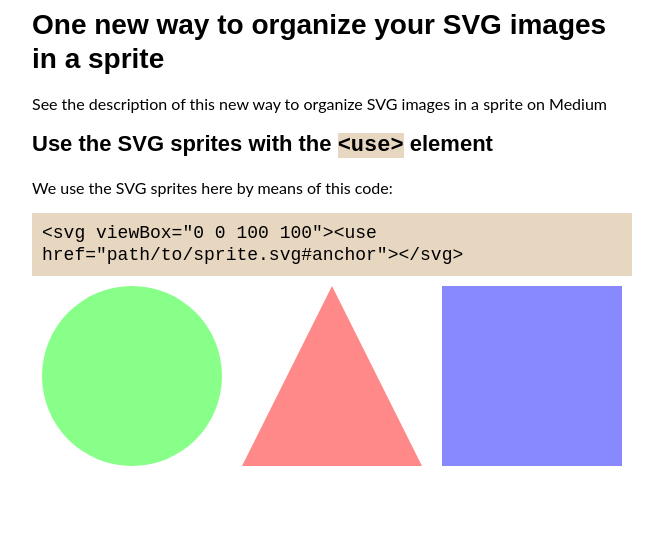
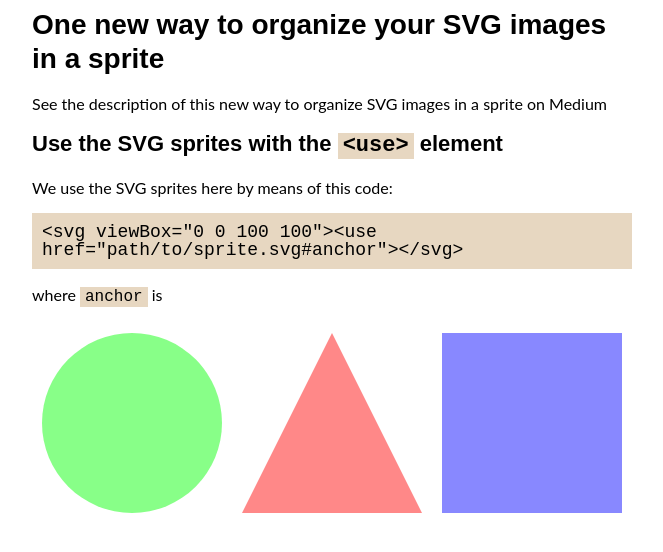
Before and after one commit to GuidoJansen/svg-sprites-organize, an Angular app: page / in a window 1280 px wide. Shown: the top 552 px of the page, without its empty margins (308-971 px from the left). Built offline with nearby package versions, Linux system fonts and the light colour scheme.

Commit message:
Style <code> element

```diff
--- a/src/app/app.component.html
+++ b/src/app/app.component.html
@@ -9,6 +9,7 @@
   <code>
     &lt;svg viewBox="0 0 100 100"&gt;&lt;use href="path/to/sprite.svg#anchor"&gt;&lt;/svg&gt;
   </code>
+  <p>where <code>anchor</code> is </p>
   <div class="flex">
     <svg class="circle" viewBox="0 0 100 100">
       <use href="assets/images/sprites.svg#circle" />
--- a/src/styles.scss
+++ b/src/styles.scss
@@ -17,6 +17,9 @@ p {
 }
 code {
   background-color: rgb(231, 215, 193);
+  display: inline-block;
+  padding: .2rem .5rem;
+  line-height: 1;
 
   main > & {
     display: block;
```
